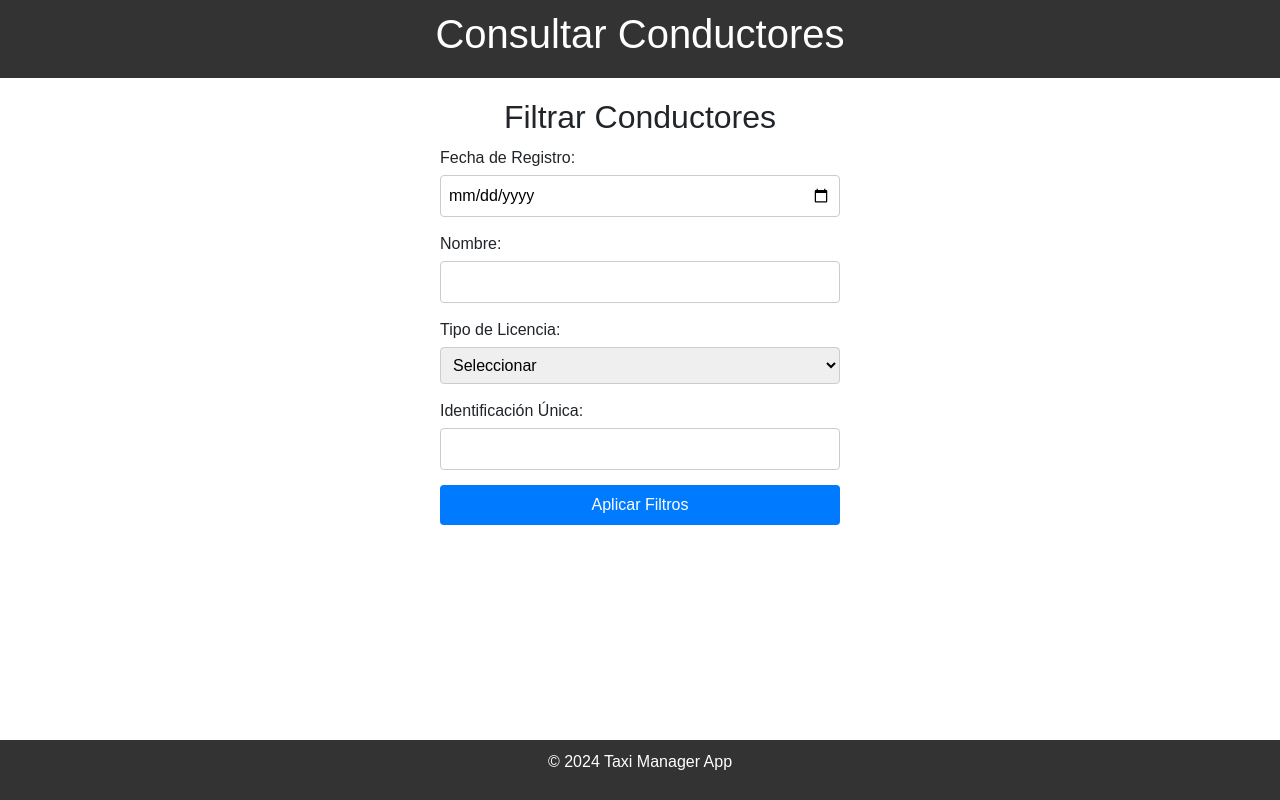
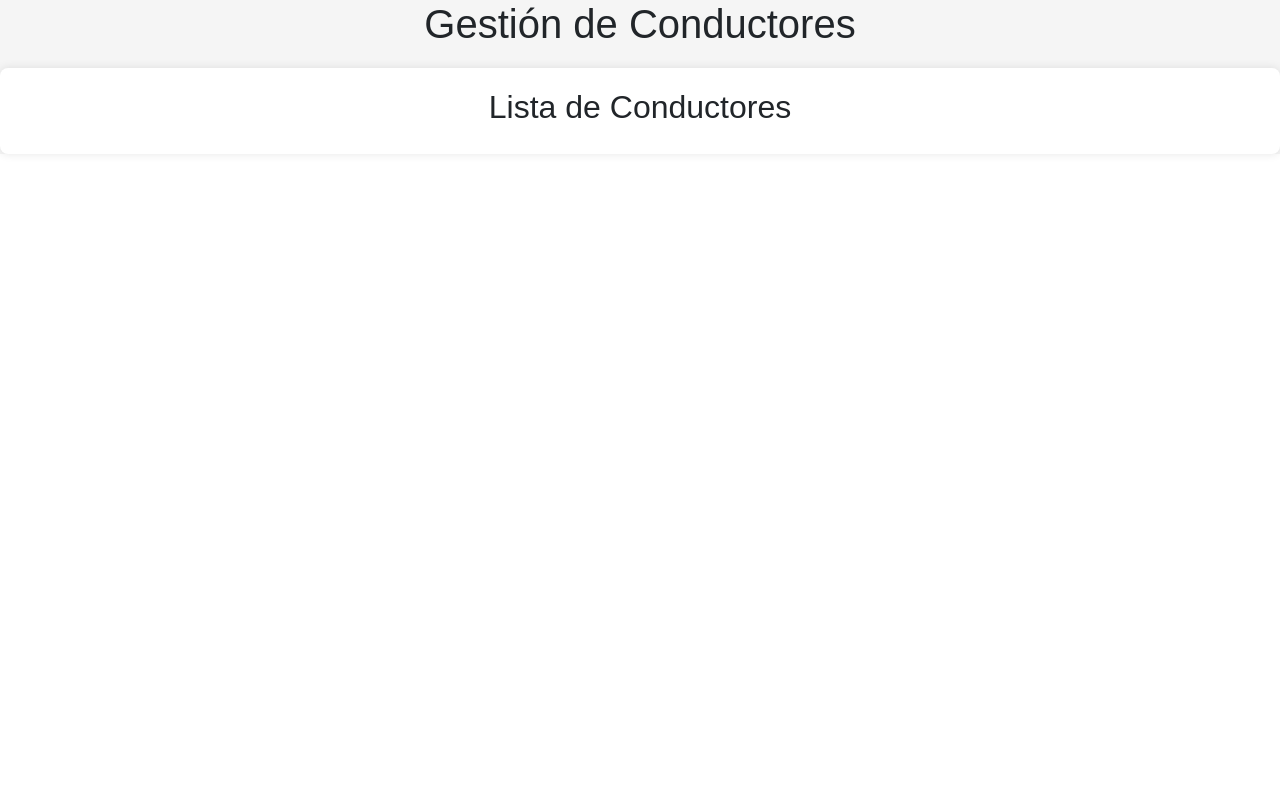
Before and after one commit to Taxi-Manager/WEB-Taxi-Manager-ITQ2024, an Angular app in the folder Taxi-Manager/: page / in a window 1280 px wide. Built offline with nearby package versions, Linux system fonts and the light colour scheme.

Commit message:
puse la pantalla asociar-desasociar
falta el css

```diff
--- a/Taxi-Manager/src/app/app.component.html
+++ b/Taxi-Manager/src/app/app.component.html
@@ -1,3 +1 @@
-<!--<app-crear-conductor></app-crear-conductor>-->
-<!--<app-subir-documentos></app-subir-documentos>-->
-<app-consultar-conductor></app-consultar-conductor>
+<app-edit-delete-update></app-edit-delete-update>
--- a/Taxi-Manager/src/app/compGestionConductores/consultar-conductor/consultar-conductor.component.css
+++ b/Taxi-Manager/src/app/compGestionConductores/consultar-conductor/consultar-conductor.component.css
@@ -5,8 +5,8 @@ body {
 }
 
 header {
-    background-color: #333;
-    color: #fff;
+  background-color: #FDF200; /* Amarillo taxi */
+  color: #000; /* Texto negro */
   padding: 10px;
   text-align: center;
 }
@@ -37,24 +37,25 @@ body {
 button {
   margin-bottom: 15px;
   padding: 8px;
-    border: 1px solid #ccc;
+  border: 1px solid #333; /* Borde negro */
   border-radius: 4px;
 }
 
 button {
-    background-color: #007bff;
-    color: #fff;
+  background-color: #333; /* Fondo negro */
+  color: #FDF200; /* Texto amarillo */
   border: none;
   cursor: pointer;
 }
 
 button:hover {
-    background-color: #0056b3;
+  background-color: #000; /* Fondo negro */
+  color: #FDF200; /* Texto amarillo */
 }
 
 footer {
-    background-color: #333;
-    color: #fff;
+  background-color: #FDF200; /* Amarillo taxi */
+  color: #000; /* Texto negro */
   text-align: center;
   padding: 10px;
   position: fixed;
--- a/Taxi-Manager/src/app/compGestionConductores/crear-conductor/crear-conductor.component.css
+++ b/Taxi-Manager/src/app/compGestionConductores/crear-conductor/crear-conductor.component.css
@@ -1,63 +1,64 @@
-/* styles.css */
 body {
     font-family: Arial, sans-serif;
     margin: 0;
     padding: 0;
-    background-color: #f0f0f0;
 }
 
-.container {
-    max-width: 600px;
-    margin: 50px auto;
-    background-color: #fff;
-    padding: 20px;
-    border-radius: 8px;
-    box-shadow: 0 0 10px rgba(0, 0, 0, 0.1);
+header {
+    background-color: #FDF200; /* Amarillo taxi */
+    color: #000; /* Texto negro */
+    padding: 10px;
+    text-align: center;
 }
 
-h1 {
+main {
+    padding: 20px;
+}
+
+h1, h2 {
+    margin-bottom: 10px;
     text-align: center;
-    color: #333;
 }
 
 form {
+    display: flex;
+    flex-direction: column;
     max-width: 400px;
     margin: 0 auto;
 }
 
-form div {
-    margin-bottom: 20px;
-}
-
 label {
-    display: block;
-    font-weight: bold;
     margin-bottom: 5px;
 }
 
 input[type="text"],
 input[type="date"],
-input[type="tel"],
-input[type="email"] {
-    width: calc(100% - 10px);
+select,
+button {
+    margin-bottom: 15px;
     padding: 8px;
+    border: 1px solid #333; /* Borde negro */
     border-radius: 4px;
-    border: 1px solid #ccc;
 }
 
 button {
-    padding: 8px 15px;
+    background-color: #333; /* Fondo negro */
+    color: #FDF200; /* Texto amarillo */
     border: none;
-    border-radius: 4px;
-    background-color: #007bff;
-    color: #fff;
     cursor: pointer;
 }
 
 button:hover {
-    background-color: #0056b3;
+    background-color: #000; /* Fondo negro */
+    color: #FDF200; /* Texto amarillo */
 }
 
-input[readonly] {
-    background-color: #f0f0f0;
+footer {
+    background-color: #FDF200; /* Amarillo taxi */
+    color: #000; /* Texto negro */
+    text-align: center;
+    padding: 10px;
+    position: fixed;
+    bottom: 0;
+    width: 100%;
 }
```
Also changed, not shown: Taxi-Manager/src/app/compGestionConductores/asociar-desasociar/asociar-desasociar.component.html (+23 -1 lines). Lines whose indentation alone changed are shown as unchanged.
